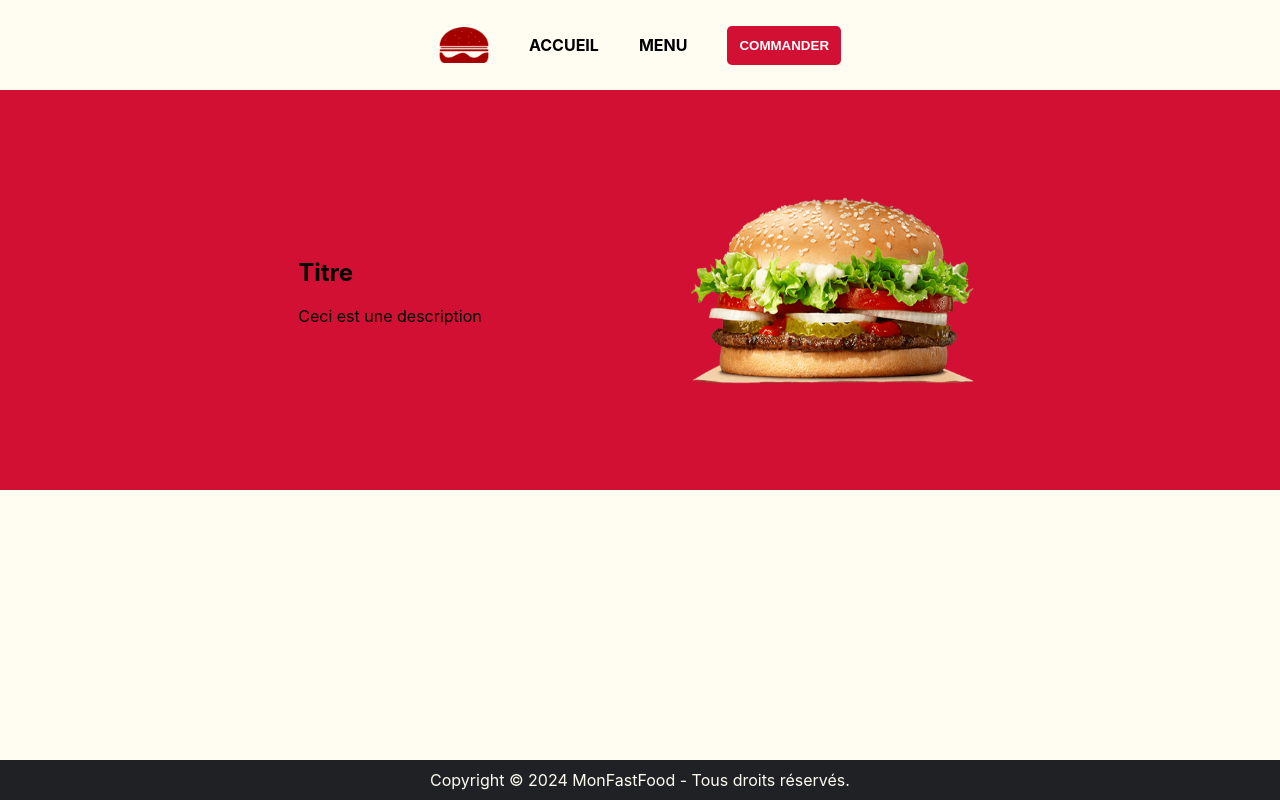
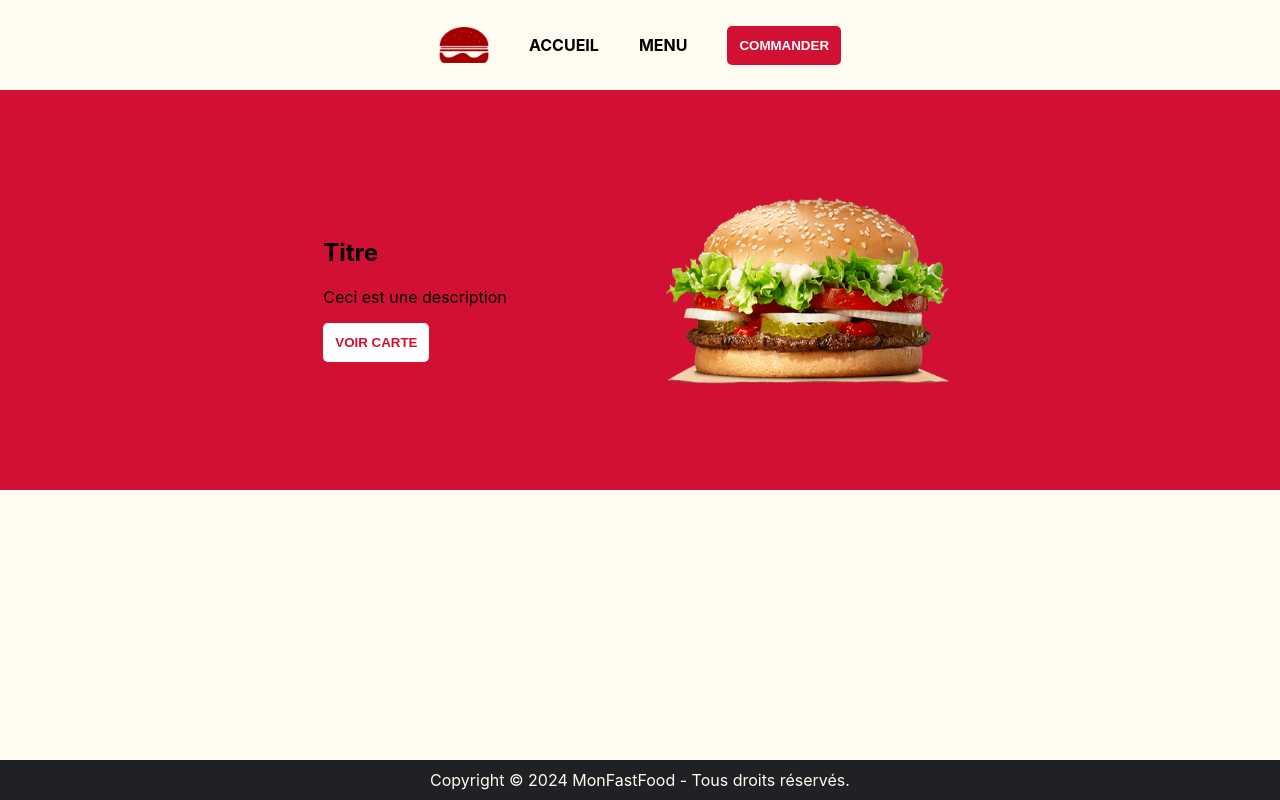
Before and after one commit to DtkJason/TP-Restauration, a React (Create React App) app: page / in a window 1280 px wide. Built offline with nearby package versions, Linux system fonts and the light colour scheme.

Commit message:
update banner

```diff
--- a/src/components/Banner/index.css
+++ b/src/components/Banner/index.css
@@ -5,7 +5,7 @@
   display: flex;
   justify-content: center;
   align-items: center;
-  gap: 200px;
+  gap: 150px;
 }
 
 .banner-image {
--- a/src/components/Banner/index.js
+++ b/src/components/Banner/index.js
@@ -1,6 +1,13 @@
 import "./index.css";
+import Button from "../../components/Button";
 
-export const Banner = ({ imagePath, title, content, imagePosition }) => {
+export const Banner = ({
+  imagePath,
+  title,
+  content,
+  imagePosition,
+  textButton,
+}) => {
   return (
     <div className="banner-container">
       {imagePosition === "left" && (
@@ -11,6 +18,7 @@ export const Banner = ({ imagePath, title, content, imagePosition }) => {
       <div className="banner-card">
         <h2>{title}</h2>
         <p>{content}</p>
+        <Button.Secondary label={textButton} />
       </div>
       {imagePosition === "right" && (
         <div className="image-container">
--- a/src/components/Button/ButtonSecondary/index.css
+++ b/src/components/Button/ButtonSecondary/index.css
@@ -0,0 +1,17 @@
+.secondary-button {
+  color: #d21033;
+  background-color: white;
+  border-radius: 5px;
+  padding: 12px;
+  border: none;
+}
+
+.secondary-button:hover {
+  background-color: #d3d3d3;
+  color: red;
+}
+
+.text-secondary {
+  text-transform: uppercase;
+  font-weight: bold;
+}
--- a/src/components/Button/ButtonSecondary/index.js
+++ b/src/components/Button/ButtonSecondary/index.js
@@ -1,3 +1,9 @@
+import "./index.css";
+
 export const Secondary = ({ label }) => {
-  return <button>{label}</button>;
+  return (
+    <button className="secondary-button">
+      <span className="text-secondary">{label}</span>
+    </button>
+  );
 };
--- a/src/pages/Accueil/index.js
+++ b/src/pages/Accueil/index.js
@@ -8,6 +8,7 @@ const Accueil = () => {
       content="Ceci est une description"
       imagePath={img}
       imagePosition="right"
+      textButton="Voir Carte"
     />
   );
 };
--- a/src/pages/Menu/index.js
+++ b/src/pages/Menu/index.js
@@ -8,6 +8,7 @@ const Menu = () => {
       content="Ceci est une description"
       imagePath={img}
       imagePosition="left"
+      textButton="Commander"
     />
   );
 };
```
